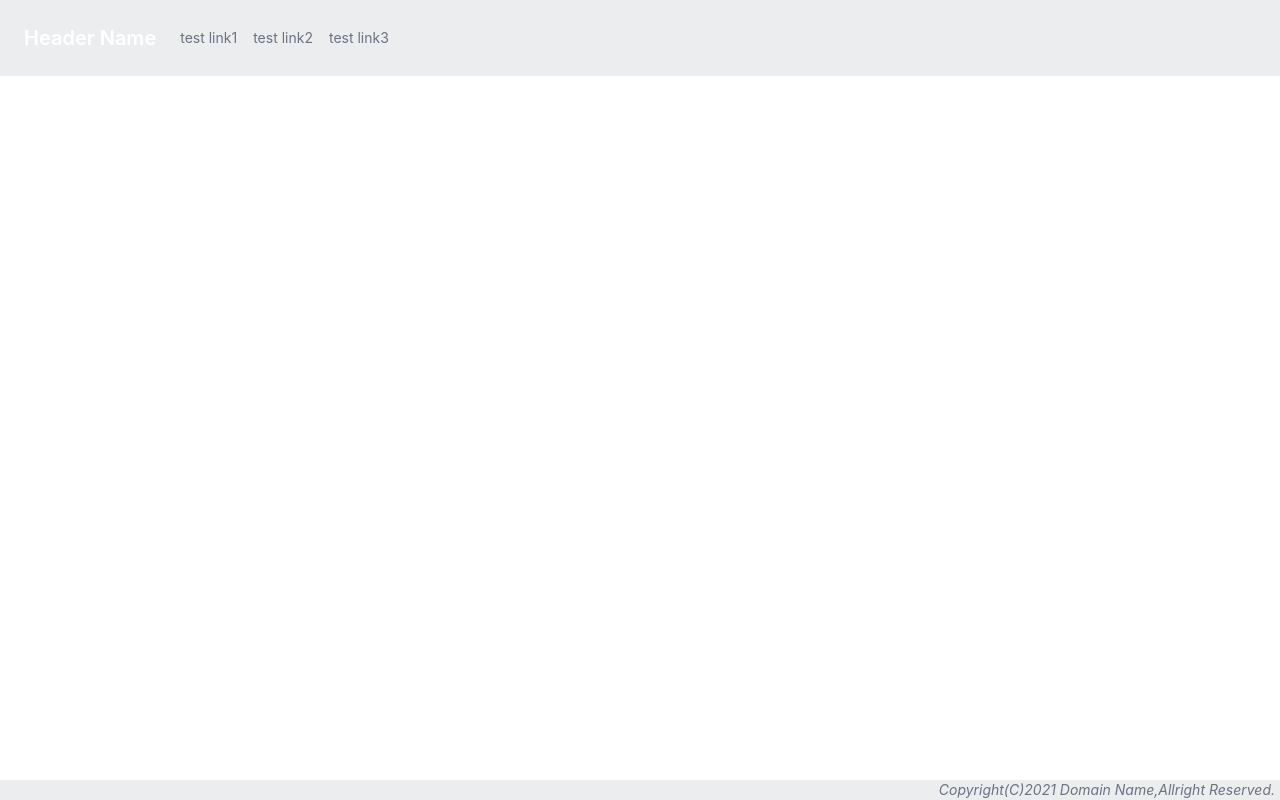
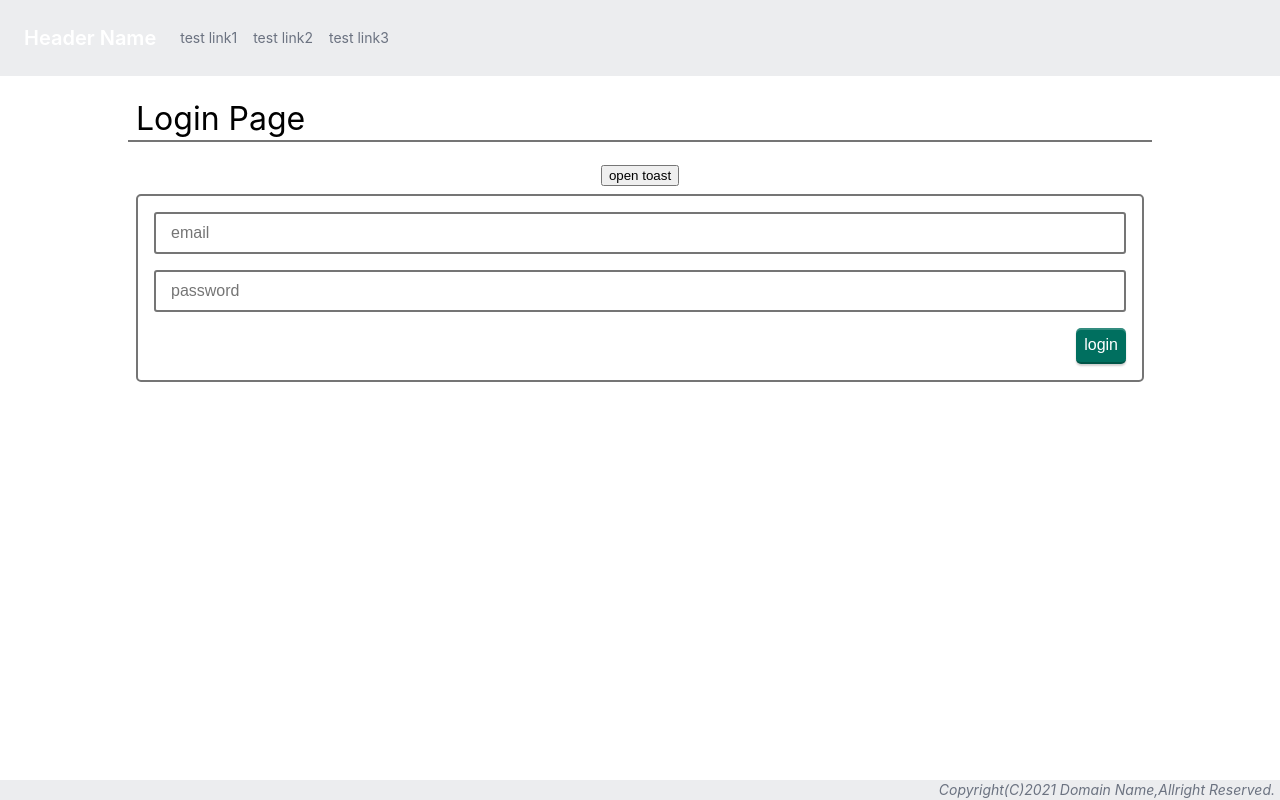
Before and after one commit to FumihiroMaejima/nihil, a React (Vite) app in the folder frontend/: page /admin/login in a window 1280 px wide. Built offline with nearby package versions, Linux system fonts and the light colour scheme.

Commit message:
add login page.

```diff
--- a/frontend/src/AppRouter.tsx
+++ b/frontend/src/AppRouter.tsx
@@ -5,6 +5,7 @@ import { BrowserRouter, Route, Routes } from 'react-router-dom'
 import { Home } from '@/pages/Home'
 // sample pages
 // import { Graph } from '@/pages/sample/Graph'
+import { Login } from '@/pages/sample/Login'
 import { Sample } from '@/pages/sample/Sample'
 import { Picsum } from '@/pages/sample/Picsum'
 import { Test1 } from '@/pages/sample/Test1'
@@ -29,6 +30,10 @@ export const AppRouter = (): JSX.Element => {
     {
       path: '/sample',
       element: <Sample />,
+    },
+    {
+      path: '/login',
+      element: <Login />,
     },
   ]
 
--- a/frontend/src/components/parts/form/PartsSimpleTextField.tsx
+++ b/frontend/src/components/parts/form/PartsSimpleTextField.tsx
@@ -6,6 +6,7 @@ type Props = {
   onInput?: FormEventHandler<HTMLInputElement>
   onFocus?: FocusEventHandler<HTMLInputElement>
   onBlur?: FocusEventHandler<HTMLInputElement>
+  type?: React.HTMLInputTypeAttribute
   placeholder?: string
   maxLength?: number
   required?: boolean
@@ -19,6 +20,7 @@ export const PartsSimpleTextField: React.VFC<Props> = ({
   onInput = undefined,
   onFocus = undefined,
   onBlur = undefined,
+  type = 'text',
   placeholder = undefined,
   maxLength = undefined,
   required = undefined,
@@ -29,7 +31,7 @@ export const PartsSimpleTextField: React.VFC<Props> = ({
     <input
       // className={`parts-simple-text-field`}
       className={`parts-simple-text-field ${className ? ' ' + className : ''}`}
-      type="text"
+      type={type}
       value={value}
       onInput={onInput}
       onFocus={onFocus}
--- /dev/null
+++ b/frontend/src/pages/sample/Login.tsx
@@ -0,0 +1,68 @@
+import React, { useState } from 'react'
+import { PartsSimpleButton } from '@/components/parts/button/PartsSimpleButton'
+import { PartsSimpleTextField } from '@/components/parts/form/PartsSimpleTextField'
+import { PartsSimpleHeading } from '@/components/parts/heading/PartsSimpleHeading'
+import { PartsSimpleToast } from '@/components/parts/toast/PartsSimpleToast'
+
+export const Login: React.VFC = () => {
+  const [toastValue, setToastValue] = useState<boolean>(false)
+  const [emailValue, setEmailValue] = useState('')
+  const [passwordValue, setPasswordValue] = useState('')
+
+  return (
+    <div className="page-container page-container__mx-auto">
+      <PartsSimpleToast
+        value={toastValue}
+        data={{ text: 'test message', status: 'success' }}
+        onAnimationEnd={() => {
+          setToastValue(false)
+        }}
+      />
+      <PartsSimpleHeading
+        text="Login Page"
+        color="dark-grey"
+        isDashed={false}
+        isDouble={false}
+      />
+
+      <div className="mxy-2">
+        <button
+          onClick={() => {
+            setToastValue(true)
+          }}
+        >
+          open toast
+        </button>
+      </div>
+
+      <div className="mxy-2">
+        <div className="util-border-full-solid-2p__color--dark-grey util-border-radius__round--5p util-color__text--dark-grey">
+          <div className="mxy-4">
+            <PartsSimpleTextField
+              value={emailValue}
+              onInput={(e) => setEmailValue(e.currentTarget.value)}
+              placeholder="email"
+            />
+          </div>
+
+          <div className="mxy-4">
+            <PartsSimpleTextField
+              value={passwordValue}
+              onInput={(e) => setPasswordValue(e.currentTarget.value)}
+              placeholder="password"
+              type="password"
+            />
+          </div>
+
+          <div className="mxy-4">
+            <div className="d-flex flex-justify-right">
+              <PartsSimpleButton text="login" color="green" />
+            </div>
+          </div>
+        </div>
+      </div>
+    </div>
+  )
+}
+
+export default Login
```
